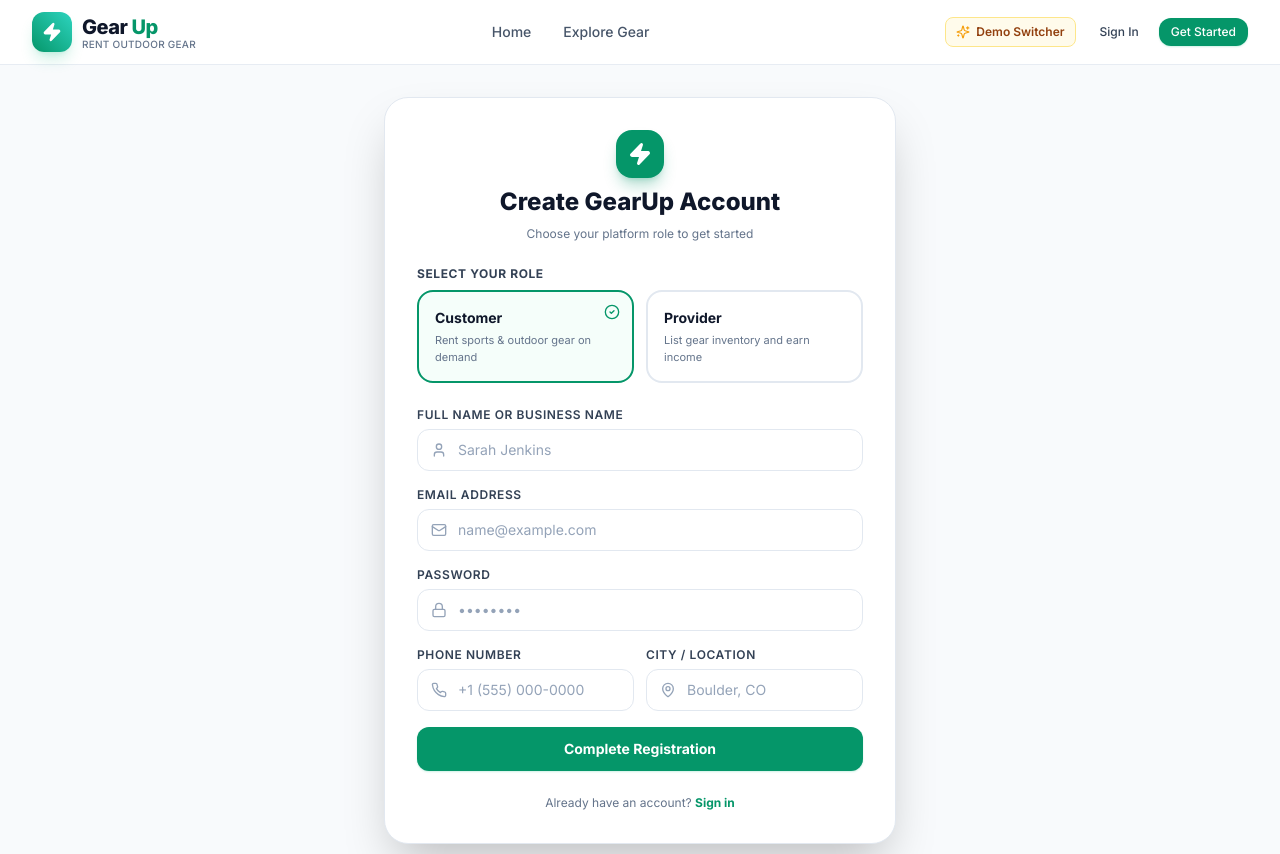
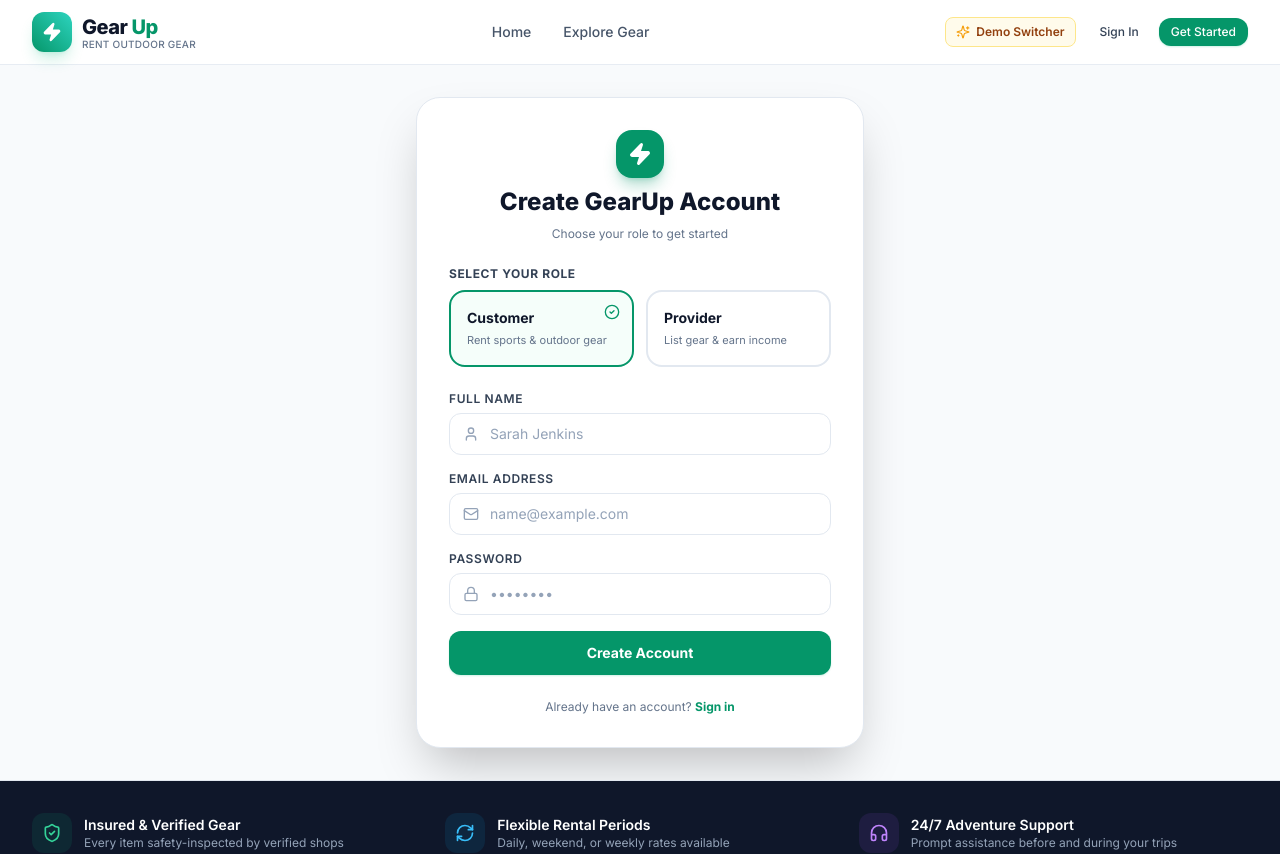
Before and after one commit to sumai-suchi/gearup-frontend, a Next.js app: page /auth/register in a window 1280 px wide. Shown: the top 854 px of the page. Built offline with nearby package versions, Linux system fonts and the light colour scheme; no server answers.

Commit message:
fix: match registration form input fields to backend payload schema (name, email, role, password)

```diff
--- a/src/app/auth/register/page.tsx
+++ b/src/app/auth/register/page.tsx
@@ -4,7 +4,7 @@ import Link from "next/link";
 import { useAuth } from "@/context/AuthContext";
 import { Input } from "@/components/ui/Input";
 import { Button } from "@/components/ui/Button";
-import { Mail, Lock, User as UserIcon, Phone, MapPin, Zap, CheckCircle2 } from "lucide-react";
+import { Mail, Lock, User as UserIcon, Zap, CheckCircle2 } from "lucide-react";
 
 export default function RegisterPage() {
   const { register, isLoading } = useAuth();
@@ -12,8 +12,6 @@ export default function RegisterPage() {
   const [name, setName] = useState("");
   const [email, setEmail] = useState("");
   const [password, setPassword] = useState("");
-  const [phone, setPhone] = useState("");
-  const [address, setAddress] = useState("");
   const [isSubmitting, setIsSubmitting] = useState(false);
 
   const handleSubmit = async (e: React.FormEvent) => {
@@ -21,7 +19,7 @@ export default function RegisterPage() {
     if (!name || !email || !password) return;
     setIsSubmitting(true);
     try {
-      await register({ name, email, password, role, phone, address });
+      await register({ name, email, role, password });
     } catch (err) {
     } finally {
       setIsSubmitting(false);
@@ -30,15 +28,16 @@ export default function RegisterPage() {
 
   return (
     <div className="min-h-[85vh] flex items-center justify-center p-4 sm:p-6 lg:p-8">
-      <div className="w-full max-w-lg bg-white dark:bg-slate-900 rounded-3xl border border-slate-200 dark:border-slate-800 p-8 shadow-2xl space-y-6">
+      <div className="w-full max-w-md bg-white dark:bg-slate-900 rounded-3xl border border-slate-200 dark:border-slate-800 p-8 shadow-2xl space-y-6">
         <div className="text-center space-y-2">
           <div className="w-12 h-12 rounded-2xl bg-emerald-600 text-white flex items-center justify-center mx-auto shadow-lg shadow-emerald-600/30">
             <Zap className="w-6 h-6 fill-current" />
           </div>
           <h1 className="text-2xl font-extrabold text-slate-900 dark:text-white">Create GearUp Account</h1>
-          <p className="text-xs text-slate-500">Choose your platform role to get started</p>
+          <p className="text-xs text-slate-500">Choose your role to get started</p>
         </div>
 
+        {/* Role Selector */}
         <div>
           <label className="block text-xs font-bold uppercase tracking-wider text-slate-700 dark:text-slate-300 mb-2">
             Select Your Role
@@ -55,7 +54,7 @@ export default function RegisterPage() {
             >
               {role === "customer" && <CheckCircle2 className="w-4 h-4 text-emerald-600 absolute top-3 right-3" />}
               <h4 className="font-bold text-sm text-slate-900 dark:text-white">Customer</h4>
-              <p className="text-[11px] text-slate-500 mt-1">Rent sports & outdoor gear on demand</p>
+              <p className="text-[11px] text-slate-500 mt-1">Rent sports & outdoor gear</p>
             </button>
 
             <button
@@ -69,14 +68,14 @@ export default function RegisterPage() {
             >
               {role === "provider" && <CheckCircle2 className="w-4 h-4 text-blue-600 absolute top-3 right-3" />}
               <h4 className="font-bold text-sm text-slate-900 dark:text-white">Provider</h4>
-              <p className="text-[11px] text-slate-500 mt-1">List gear inventory and earn income</p>
+              <p className="text-[11px] text-slate-500 mt-1">List gear & earn income</p>
             </button>
           </div>
         </div>
 
         <form onSubmit={handleSubmit} className="space-y-4">
           <Input
-            label="Full Name or Business Name"
+            label="Full Name"
             placeholder={role === "provider" ? "Apex Outdoor Rentals" : "Sarah Jenkins"}
             value={name}
             onChange={(e) => setName(e.target.value)}
@@ -104,25 +103,8 @@ export default function RegisterPage() {
             required
           />
 
-          <div className="grid grid-cols-1 sm:grid-cols-2 gap-3">
-            <Input
-              label="Phone Number"
-              placeholder="+1 (555) 000-0000"
-              value={phone}
-              onChange={(e) => setPhone(e.target.value)}
-              leftIcon={<Phone className="w-4 h-4" />}
-            />
-            <Input
-              label="City / Location"
-              placeholder="Boulder, CO"
-              value={address}
-              onChange={(e) => setAddress(e.target.value)}
-              leftIcon={<MapPin className="w-4 h-4" />}
-            />
-          </div>
-
           <Button type="submit" variant="primary" className="w-full py-3 font-bold" isLoading={isSubmitting || isLoading}>
-            Complete Registration
+            Create Account
           </Button>
         </form>
 
--- a/src/context/AuthContext.tsx
+++ b/src/context/AuthContext.tsx
@@ -13,10 +13,8 @@ interface AuthContextType {
   register: (data: {
     name: string;
     email: string;
+    role: "customer" | "provider";
     password?: string;
-    role: "customer" | "provider";
-    phone?: string;
-    address?: string;
   }) => Promise<void>;
   logout: () => void;
   switchDemoRole: (role: UserRole) => Promise<void>;
@@ -67,10 +65,8 @@ export function AuthProvider({ children }: { children: React.ReactNode }) {
   const register = async (data: {
     name: string;
     email: string;
+    role: "customer" | "provider";
     password?: string;
-    role: "customer" | "provider";
-    phone?: string;
-    address?: string;
   }) => {
     setIsLoading(true);
     try {
--- a/src/lib/api.ts
+++ b/src/lib/api.ts
@@ -96,10 +96,26 @@ export const api = {
       name: string;
       email: string;
       role: "customer" | "provider";
-      phone?: string;
-      address?: string;
+      password?: string;
     }): Promise<{ user: User; token: string }> {
       await delay(300);
+      if (API_BASE) {
+        try {
+          const res = await fetch(`${API_BASE}/api/auth/register`, {
+            method: "POST",
+            headers: { "Content-Type": "application/json" },
+            body: JSON.stringify({
+              name: data.name,
+              email: data.email,
+              role: data.role,
+              password: data.password,
+            }),
+          });
+          if (res.ok) return await res.json();
+        } catch (e) {
+          console.warn("Backend API unavailable, falling back to mock engine", e);
+        }
+      }
       const users = getStored<User>(STORAGE_KEYS.USERS, memUsers);
       if (users.some((u) => u.email.toLowerCase() === data.email.toLowerCase())) {
         throw new Error("An account with this email already exists.");
@@ -110,8 +126,8 @@ export const api = {
         name: data.name,
         email: data.email,
         role: data.role,
-        phone: data.phone || "+1 (555) 000-0000",
-        address: data.address || "Local Explorer",
+        phone: "+1 (555) 000-0000",
+        address: "Local Explorer",
         avatar: `https://images.unsplash.com/photo-1535713875002-d1d0cf377fde?w=150&auto=format&fit=crop&q=80`,
         status: "active",
         createdAt: new Date().toISOString(),
```
